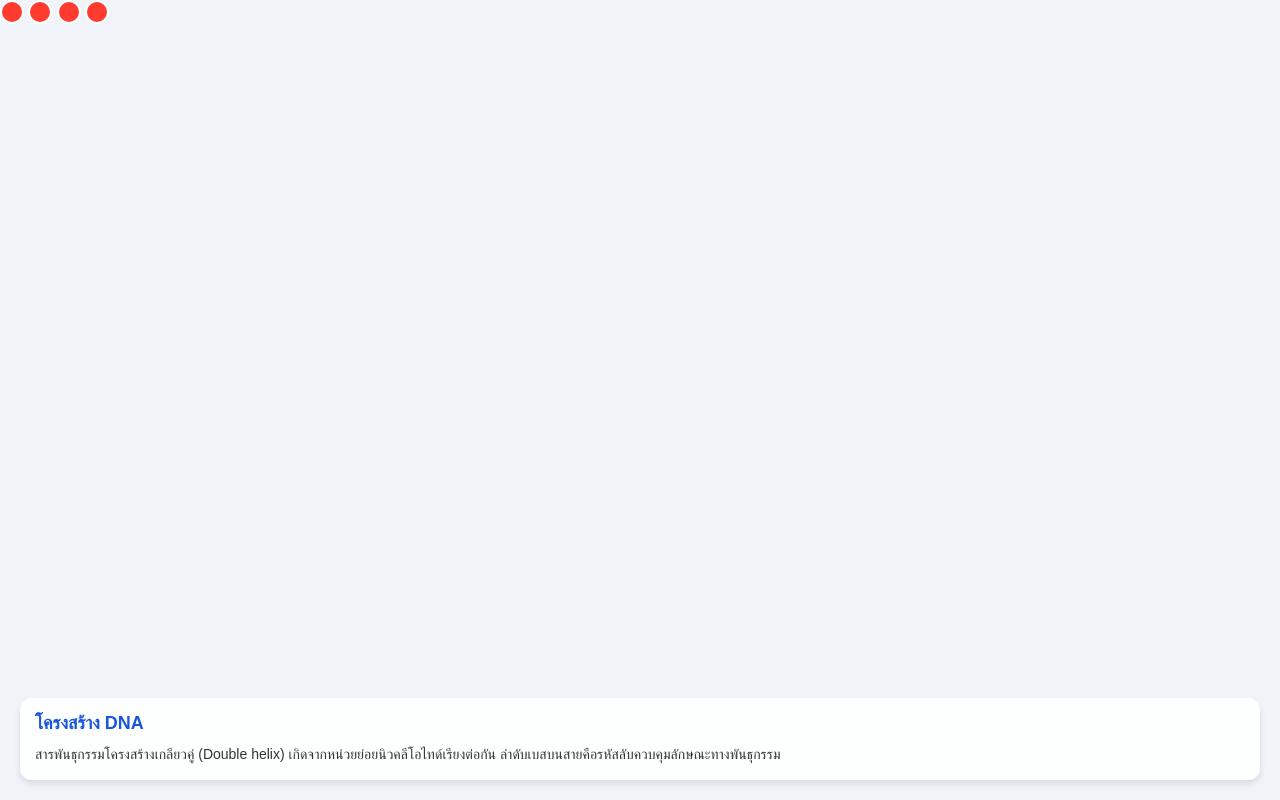
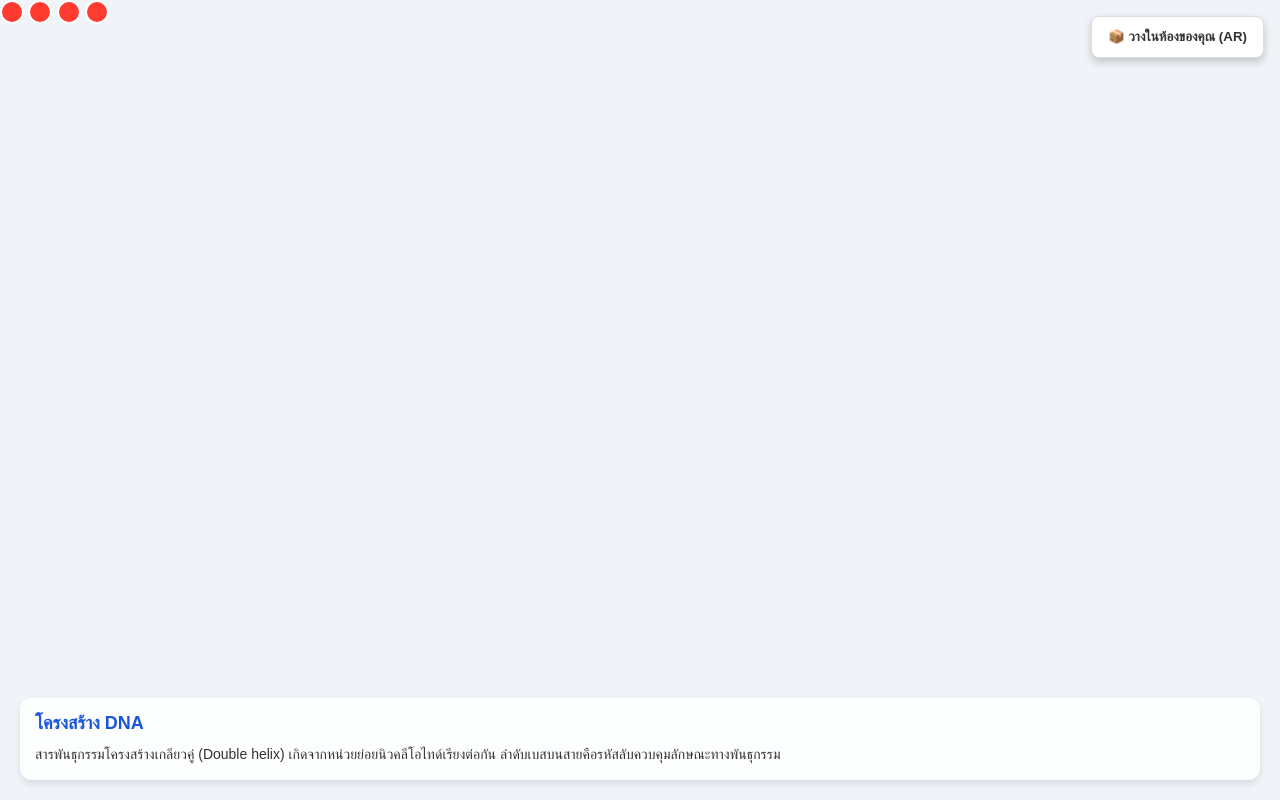
Before and after one commit to 08106-design/DA, a plain HTML site: page index.html in a window 1280 px wide. Drawn offline with Linux system fonts and the light colour scheme; some packages are replaced by stand-ins of ours; a script that the page names is missing.

Commit message:
Update index.html

```diff
--- a/index.html
+++ b/index.html
@@ -2,14 +2,14 @@
 <html lang="th">
 <head>
   <meta charset="UTF-8">
-  <meta name="viewport" content="width=device-width, initial-width=1.0">
+  <meta name="viewport" content="width=device-width, initial-scale=1.0">
   <title>WebAR: โครงสร้าง DNA (ม.6)</title>
 
   <!-- เรียกใช้ไลบรารี model-viewer -->
   <script type="module" src="https://ajax.googleapis.com/ajax/libs/model-viewer/3.3.0/model-viewer.min.js"></script>
 
   <style>
-    body { margin: 0; font-family: 'Sarabun', sans-serif; background-color: #f0f4f8; }
+    body { margin: 0; font-family: 'Sarabun', sans-serif; background-color: #f0f4f8; overflow: hidden; }
 
     /* ตั้งค่าขนาดหน้าจอของ AR */
     model-viewer {
@@ -29,6 +29,7 @@
       border-radius: 12px;
       box-shadow: 0 4px 6px rgba(0,0,0,0.1);
       pointer-events: none; /* ให้ทะลุไปกดโมเดล 3D ได้ */
+      z-index: 5;
     }
     .intro-panel h2 { margin: 0 0 10px 0; color: #1a56db; font-size: 18px; }
     .intro-panel p { margin: 0; font-size: 14px; color: #333; line-height: 1.5; }
@@ -65,11 +66,28 @@
     /* แสดงข้อความเมื่อปุ่มถูกกด (Active) */
     .hotspot-btn.active .annotation { display: block; }
     .annotation-title { font-weight: bold; color: #1a56db; margin-bottom: 5px; }
+
+    /* 🔥 ส่วนที่เพิ่ม: ตกแต่งปุ่ม AR ให้อยู่มุมขวาบน 🔥 */
+    #ar-button {
+      background: #ffffff;
+      border-radius: 8px;
+      border: 1px solid #ddd;
+      position: absolute;
+      top: 16px;
+      right: 16px;
+      padding: 12px 16px;
+      font-family: 'Sarabun', sans-serif;
+      font-weight: bold;
+      color: #333;
+      box-shadow: 0 4px 8px rgba(0,0,0,0.2);
+      cursor: pointer;
+      z-index: 20;
+    }
   </style>
 </head>
 <body>
 
-  <!-- แทนที่ src ด้วยไฟล์โมเดล DNA ของคุณ (เช่น dna_model.glb) -->
+  <!-- แท็ก model-viewer -->
   <model-viewer
     src="https://raw.githubusercontent.com/GordenSun/LearningCell/main/app/public/models/dna.glb"
     ar
@@ -77,9 +95,13 @@
     camera-controls
     auto-rotate>
 
-    <!-- ปุ่มที่ 1: แกนหลัก -->
-    <!-- data-position คือพิกัด X Y Z บนโมเดล 3D ต้องปรับแก้ให้ตรงกับโมเดลของคุณ -->
-    <button class="hotspot-btn" slot="hotspot-1" data-position="0.5 1 0.2">
+    <!-- 🔥 ส่วนที่เพิ่ม: ปุ่มสำหรับกดเปิดกล้อง AR (จะแสดงบนมือถือ) 🔥 -->
+    <button slot="ar-button" id="ar-button">
+      📦 วางในห้องของคุณ (AR)
+    </button>
+
+    <!-- ปุ่มที่ 1: แกนหลัก (เพิ่ม data-normal เพื่อให้ปุ่มแสดงผลถูกต้องใน 3D) -->
+    <button class="hotspot-btn" slot="hotspot-1" data-position="0.5 1 0.2" data-normal="0 0 1">
       <div class="annotation">
         <div class="annotation-title">1. แกนหลัก (Backbone)</div>
         เปรียบเสมือนราวบันได สร้างจากน้ำตาลดีออกซีไรโบสและฟอสเฟต เชื่อมด้วยพันธะฟอสโฟไดเอสเทอร์
@@ -87,7 +109,7 @@
     </button>
 
     <!-- ปุ่มที่ 2: คู่เบส -->
-    <button class="hotspot-btn" slot="hotspot-2" data-position="-0.2 1.5 -0.1">
+    <button class="hotspot-btn" slot="hotspot-2" data-position="-0.2 1.5 -0.1" data-normal="0 0 1">
       <div class="annotation">
         <div class="annotation-title">2. คู่เบส (Base Pairs)</div>
         A จับคู่ T และ C จับคู่ G เสมอ การเรียงลำดับนี้คือรหัสพันธุกรรมสำหรับสร้างโปรตีน
@@ -95,7 +117,7 @@
     </button>
 
     <!-- ปุ่มที่ 3: พันธะไฮโดรเจน -->
-    <button class="hotspot-btn" slot="hotspot-3" data-position="0.1 2 0">
+    <button class="hotspot-btn" slot="hotspot-3" data-position="0.1 2 0" data-normal="0 0 1">
       <div class="annotation">
         <div class="annotation-title">3. พันธะไฮโดรเจน</div>
         คู่ A-T เชื่อมด้วย 2 พันธะ ส่วน C-G เชื่อมด้วย 3 พันธะ (C-G เยอะจะทนความร้อนได้ดี)
@@ -103,7 +125,7 @@
     </button>
 
     <!-- ปุ่มที่ 4: ทิศทางสาย -->
-    <button class="hotspot-btn" slot="hotspot-4" data-position="0.8 2.5 0.5">
+    <button class="hotspot-btn" slot="hotspot-4" data-position="0.8 2.5 0.5" data-normal="0 0 1">
       <div class="annotation">
         <div class="annotation-title">4. ทิศทางสาย (Antiparallel)</div>
         สาย DNA เรียงสวนทางกัน สายหนึ่ง 5'→3' อีกสาย 3'→5' เสมอ
```
